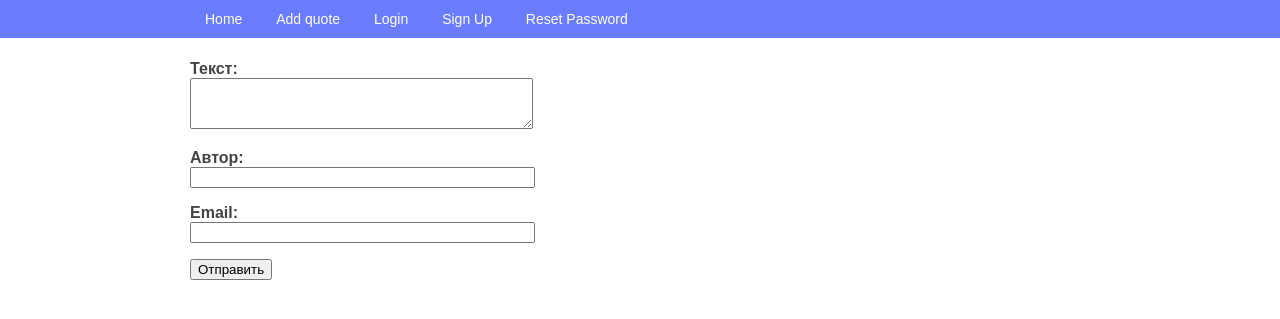
After one commit to Artur1303/lab_72, a Django app: page / in a window 1280 px wide. The commit adds this page. Shown: the top 319 px of the page. Run offline with Django 3.2, Linux system fonts and the light colour scheme; some libraries are stand-ins or nearby versions.

Commit message:
Выполнил 2 этап

```diff
--- a/source/accounts/templates/user_detail.html
+++ b/source/accounts/templates/user_detail.html
@@ -10,10 +10,12 @@
 {% endblock %}
 
 {% block content %}
-    <h1>Личная страница пользователя {{ user_obj.get_full_name|default:user_obj.username }}</h1>
+
     {% if user_obj.profile.avatar %}
         <img class="avatar" src="{{ user_obj.profile.avatar.url }}" width="250" height="250" alt="user picture">
+        <h1>Личная страница пользователя {{ user_obj.get_full_name|default:user_obj.username }}</h1>
     {% endif %}
+
     <p>Имя пользователя: {{ user_obj.username }}</p>
     <p>Имя: {{ user_obj.first_name }}</p>
     <p>Фамилия: {{ user_obj.last_name }}</p>
--- a/source/accounts/urls.py
+++ b/source/accounts/urls.py
@@ -2,7 +2,6 @@ from django.urls import path
 from django.contrib.auth.views import LoginView, LogoutView
 from accounts.views import RegisterView, RegisterActivateView, UserDetailView, \
     UserChangeView, UserPasswordChangeView, UserPasswordResetEmailView, UserPasswordResetView
-
 
 app_name = 'accounts'
 
--- a/source/api/urls.py
+++ b/source/api/urls.py
@@ -1,7 +1,6 @@
 from django.urls import path, include
 from rest_framework.routers import DefaultRouter
-from .views import QuoteViewSet
-
+from .views import QuoteViewSet, VoteApiView
 
 router = DefaultRouter()
 router.register('quote', QuoteViewSet, basename='quote')
@@ -11,5 +10,7 @@ app_name = 'api'
 
 
 urlpatterns = [
-    path('', include(router.urls))
+    path('', include(router.urls)),
+    path('quote/<int:pk>/ratingdown/', VoteApiView.as_view(), name='quote_ratingdown'),
+    path('quote/<int:pk>/ratingup/', VoteApiView.as_view(), name='quote_dratingup')
 ]
--- /dev/null
+++ b/source/webapp/static/js/main.js
@@ -0,0 +1,165 @@
+const BASE_API_URL = 'localhost:8000/api/'
+async function makeRequest(url, method='GET', data=undefined) {
+    let opts = {method, headers: {}};
+
+    if (!csrfSafeMethod(method))
+        opts.headers['X-CSRFToken'] = getCookie('csrftoken');
+
+
+    if (data) {
+        opts.headers['Content-Type'] = 'application/json';
+        opts.body = JSON.stringify(data);
+    }
+
+    let response = await fetch(url, opts);
+
+    if (response.ok) {
+        return response;
+    } else {
+        let error = new Error(response.statusText);
+        error.response = response;
+        throw error;
+    }
+}
+function getCookie(name) {
+    let cookieValue = null;
+    if (document.cookie && document.cookie !== '') {
+        let cookies = document.cookie.split(';');
+        for (let i = 0; i < cookies.length; i++) {
+            let cookie = cookies[i].trim();
+            // Does this cookie string begin with the name we want?
+            if (cookie.substring(0, name.length + 1) === (name + '=')) {
+                cookieValue = decodeURIComponent(cookie.substring(name.length + 1));
+                break;
+            }
+        }
+    }
+    return cookieValue;
+}
+
+function csrfSafeMethod(method) {
+    // these HTTP methods do not require CSRF protection
+    return (/^(GET|HEAD|OPTIONS|TRACE)$/.test(method));
+}
+
+
+async function addQuote(event) {
+    event.preventDefault();
+    let response = await makeRequest('http://localhost:8000/api/quote/', 'POST', {
+        text: document.getElementById('text_quote').value,
+        author: document.getElementById('author').value,
+        email: document.getElementById('email').value
+
+    });
+     if (response.ok) {
+        alert('Цитата  добавленна')
+         await get_quote()
+    }
+
+    let data = await response.json();
+    console.log(data);
+    document.getElementById('text_quote').value = ""
+    document.getElementById('author').value = ""
+    document.getElementById('email').value = ""
+}
+
+async function like_quote(event) {
+    event.preventDefault()
+    // console.log(event.target.id)
+    // console.log(event.target.parentElement.getElementsByTagName('p')[1])
+    // console.log(event.target.parentElement.getElementsByTagName('p')[1])
+    let data = await makeRequest('http://localhost:8000/api/quote/'+event.target.id + '/ratingup/', 'POST').then(response => response.json())
+    console.log(data)
+    quote = await  makeRequest('http://localhost:8000/api/quote/'+event.target.id, 'GET').then(response => response.json())
+    event.target.parentElement.getElementsByTagName('p')[1].innerText = 'Raiting' + ':' + quote['rating']
+}
+
+async function dislike_quote(event) {
+    event.preventDefault()
+    let data = await makeRequest('http://localhost:8000/api/quote/'+event.target.id + '/ratingdown/', 'DELETE').then(response => response.json())
+    console.log(data)
+    quote = await  makeRequest('http://localhost:8000/api/quote/'+event.target.id, 'GET').then(response => response.json())
+    event.target.parentElement.getElementsByTagName('p')[1].innerText = 'Raiting' + ':' + quote['rating']
+}
+
+function show_form(event){
+    event.preventDefault()
+    form = document.getElementById('form')
+    form.classList.remove("hidden");
+    quotes = document.getElementById('quotes')
+    quotes.classList.add("hidden");
+
+}
+
+function show_one_quote(event){
+    event.preventDefault()
+    quotes = document.getElementsByClassName('quote')
+    for (quote of quotes)
+    {
+        quote.classList.add("hidden")
+    }
+    event.target.parentElement.classList.remove('hidden')
+}
+
+
+async function get_quote(){
+
+
+    let data = await makeRequest('http://localhost:8000/api/quote/', 'GET').then(response => response.json())
+    console.log(data)
+    for (quote of data) {
+        let div = document.createElement('div');
+            div.className = 'quote';
+            let a = document.createElement('a')
+            a.innerText = 'text' + ':' + quote['text']
+            a.href = ''
+            a.classList.add('like')
+            a.addEventListener('click', show_one_quote )
+            div.appendChild(a)
+            let p1 = document.createElement('p')
+            p1.innerText = 'created' + ':' + quote['created_at']
+            p1.classList.add('ml-3')
+            div.appendChild(p1)
+            let p2 = document.createElement('p')
+            p2.innerText = 'Raiting' + ':' + quote['rating']
+            p2.classList.add('ml-3')
+            div.appendChild(p2)
+
+        let like = document.createElement("a")
+            like.innerText = 'like'
+            like.href = ''
+            like.id = quote['id']
+            like.classList.add('like')
+            div.appendChild(like)
+            like.addEventListener('click', like_quote)
+
+        let dislike = document.createElement("a")
+            dislike.innerText = 'dislike'
+            dislike.href = ''
+            dislike.id = quote['id']
+            dislike.classList.add('like')
+            div.appendChild(dislike)
+            dislike.addEventListener('click', dislike_quote)
+
+        container = document.getElementById('quotes')
+        container.appendChild(div)
+        container.classList.remove("hidden");
+        form = document.getElementById('form')
+        form.classList.add("hidden");
+
+    }
+}
+
+
+window.addEventListener('load', function() {
+    const send_button = document.getElementById('send');
+    send_button.onclick = addQuote;
+    const home_button = document.getElementById('home_menu')
+    home_button.onclick =async function(event){
+        event.preventDefault()
+        await get_quote()
+    }
+    const new_quote = document.getElementById('add_quote')
+    console.log(new_quote)
+    new_quote.onclick = show_form;
+});
--- a/source/webapp/templates/base.html
+++ b/source/webapp/templates/base.html
@@ -9,8 +9,8 @@
     <title>{% block title %}My Site{% endblock %}</title>
 
     <!-- XDSoft DateTimePicker -->
+    <link rel="stylesheet" href="https://cdnjs.cloudflare.com/ajax/libs/jquery-datetimepicker/2.5.20/jquery.datetimepicker.min.css" integrity="sha256-DOS9W6NR+NFe1fUhEE0PGKY/fubbUCnOfTje2JMDw3Y=" crossorigin="anonymous" />
 
-  <link rel="stylesheet" href="https://stackpath.bootstrapcdn.com/bootstrap/5.0.0-alpha1/css/bootstrap.min.css" integrity="sha384-r4NyP46KrjDleawBgD5tp8Y7UzmLA05oM1iAEQ17CSuDqnUK2+k9luXQOfXJCJ4I" crossorigin="anonymous">
     <link rel="stylesheet" href="{% static 'css/style.css' %}">
     {% block links %}{% endblock %}
 </head>
@@ -18,15 +18,12 @@
     <nav class="navbar">
         <div class="container">
             <ul class="menu">
-                <li><a href="{% url "webapp:index" %}">Home</a></li>
-                <li><a href="{% url "webapp:cart_view" %}">Cart</a></li>
+                <li ><a id="home_menu"  href="{% url "webapp:index" %}">Home</a></li>
+                <li ><a id="add_quote"  href="{% url "webapp:index" %}">Add quote</a></li>
+
                 {% if request.user.is_authenticated %}
-                     {% if perms.webapp.add_product %}
-                        <li><a href="{% url "webapp:product_create" %}">Add Product</a></li>
-                    <li><a href="{% url "webapp:order_list" request.user.pk %}">Order List</a></li>
-                     {% endif %}
-
-
+                    {{ user }}
+                    {% block menu %}{% endblock %}
                     <li><a href="{% url 'accounts:detail' request.user.pk %}">
                         Привет, {{ request.user.get_full_name|default:request.user.username }}
                     </a></li>
--- /dev/null
+++ b/source/webapp/templates/index.html
@@ -0,0 +1,25 @@
+{% extends 'base.html' %}
+{% load staticfiles %}
+{% block content %}
+    <div id="form" class="form hidden">
+        <p><b>Текст:</b><br>
+            <textarea id = 'text_quote'  name="text" cols="40" rows="3"></textarea></p>
+        </p>
+                <p><b>Автор:</b><br>
+            <input id = 'author' type="text" size="40">
+        </p>
+                <p><b>Email:</b><br>
+            <input id = 'email' type="text" size="40">
+        </p>
+
+        </p>
+
+
+
+        <p><input id ='send' type="submit" value="Отправить"></p>
+    </div>
+    <div id="quotes"></div>
+{% endblock %}
+{% block scripts %}
+    <script type="application/javascript" src="{% static "js/main.js" %}"></script>
+{% endblock %}
--- a/source/webapp/urls.py
+++ b/source/webapp/urls.py
@@ -1,7 +1,7 @@
 from django.urls import path
-
+from webapp.views import IndexView
 app_name = 'webapp'
 
 urlpatterns = [
-
+    path('', IndexView.as_view(), name='index')
 ]
--- a/source/webapp/views.py
+++ b/source/webapp/views.py
@@ -1,3 +1,10 @@
-from django.shortcuts import render
+from django.shortcuts import render, render_to_response
+from django.utils.decorators import method_decorator
+from django.views.decorators.csrf import ensure_csrf_cookie
+from django.views.generic.base import View
 
-# Create your views here.
+
+class IndexView(View):
+    @method_decorator(ensure_csrf_cookie)
+    def get(self, request, *args, **kwargs):
+        return render_to_response('index.html')
```
Also changed, not shown: source/accounts/views.py (+12 -8 lines), source/api/views.py (+64 -1 lines), source/webapp/models.py (+14 -1 lines), source/webapp/templates/partial/form.html (line endings or trailing spaces), source/webapp/templates/partial/form_field.html (line endings or trailing spaces), source/webapp/templates/partial/messages.html (line endings or trailing spaces).
